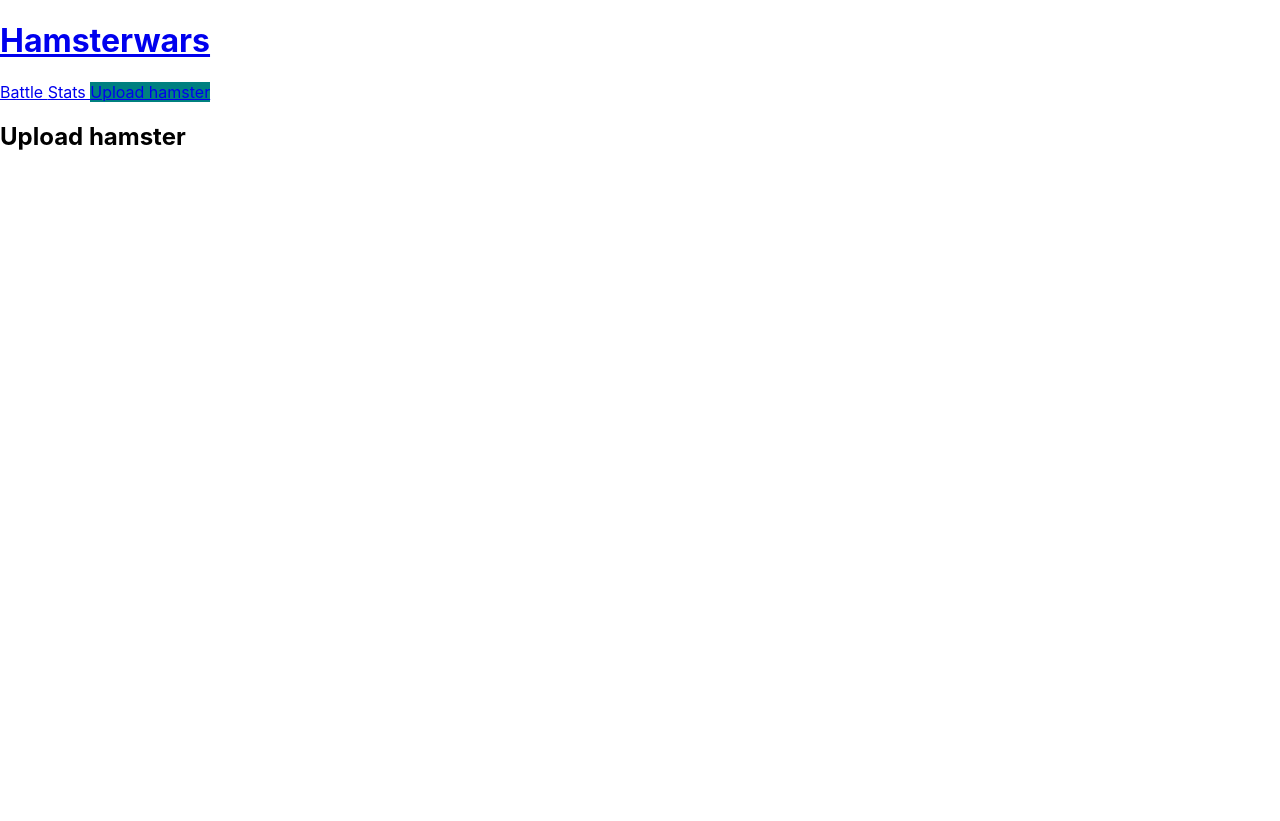
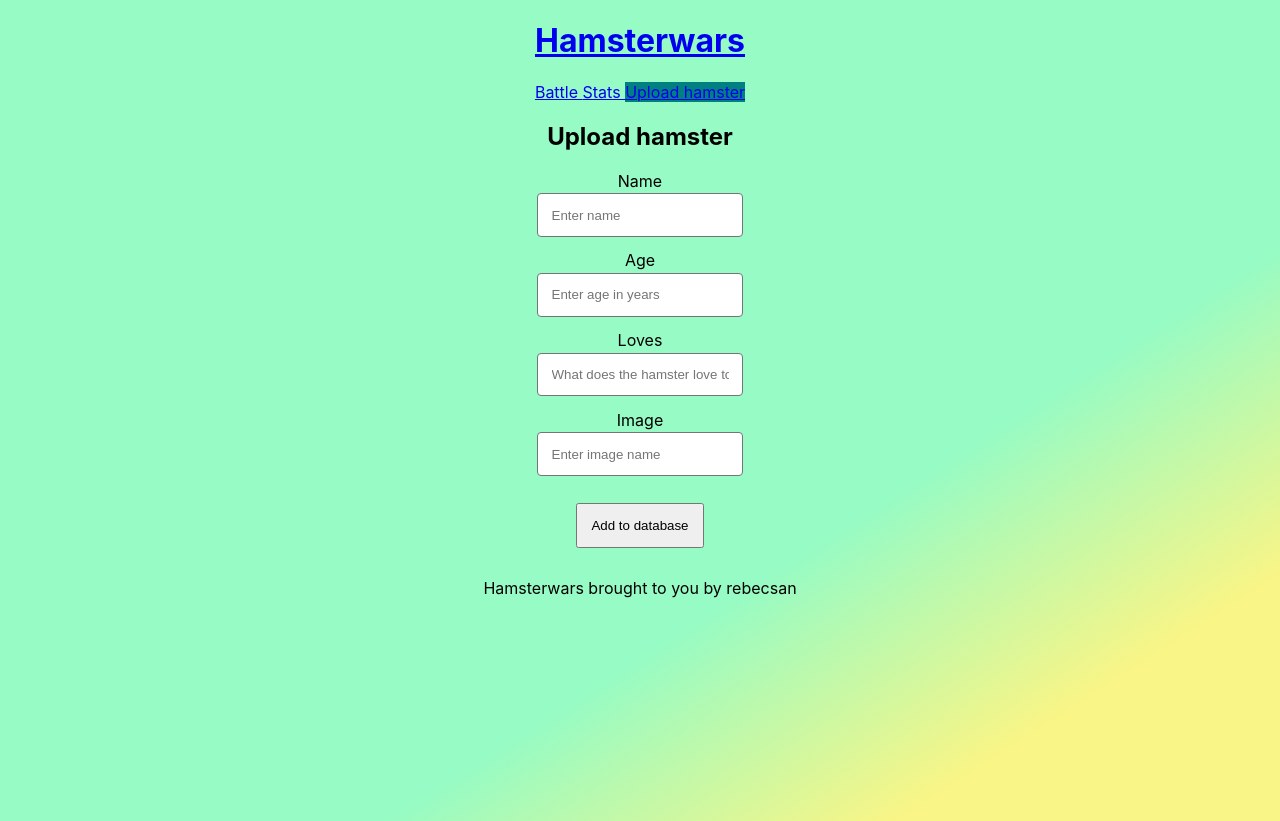
Before and after one commit to rebecsan/hamsterwarsFrontend, a React (Create React App) app: page /upload in a window 1280 px wide. Before the commit the page ends 800 px from the top, so only its background shows below. Built offline with nearby package versions, Linux system fonts and the light colour scheme.

Commit message:
Get random hamster. Begin form.

```diff
--- a/public/index.html
+++ b/public/index.html
@@ -8,6 +8,7 @@
       name="Hamsterwars"
       content="Vote on the cutest hamster and see stats of previous matches."
     />
+    <link rel="manifest" href="%PUBLIC_URL%/manifest.json" />
     <title>Hamsterwars</title>
   </head>
   <body>
--- a/src/App.css
+++ b/src/App.css
@@ -1,8 +1,16 @@
-.App {
-  text-align: center;
+body {
+    background-color:#96fbc4;
+    background-image: linear-gradient(to bottom right, #96fbc4 0% 65%, #f9f586 85% 100%);
+    box-sizing: border-box;
+    height: 100vh;
+    text-align: center;
 }
 
 /* Navigation */
 .active {
     background-color: teal;
 }
+
+img {
+    height: 30vh;
+}
--- a/src/App.js
+++ b/src/App.js
@@ -1,5 +1,12 @@
 import React from 'react';
-import { BrowserRouter as Router, Switch, Route, NavLink, Link} from 'react-router-dom'; // Redirect
+import { BrowserRouter as Router, Switch, Route, NavLink, Link} from 'react-router-dom';
+
+
+// Todo:
+// Redirect
+// i router för ökad användarupplevelse
+
+
 import './App.css';
 import './components/UploadHamster';
 import Home from './components/Home';
@@ -7,11 +14,9 @@ import Battle from './components/Battle';
 import Matchup from './components/Matchup';
 import Stats from './components/Stats';
 import UploadHamster from './components/UploadHamster';
-// import AllHamsters from './components/AllHamsters';
+import AllHamsters from './components/AllHamsters';
 
 function App() {
-
-    // const [activeTab, setTab] = useState(1);
 
     return (
         <Router>
@@ -47,11 +52,21 @@ function App() {
                     <Route path='/upload'>
                         <UploadHamster/>
                     </Route>
+                    <Route path='/allhamsters'>
+                        <AllHamsters/>
+                    </Route>
                     <Route path='/'>
                         <Home/>
                     </Route>
                 </Switch>
             </main>
+            <footer>
+                <Switch>
+                    <Route path='/'>
+                        <p>Hamsterwars brought to you by rebecsan</p>
+                    </Route>
+                </Switch>
+            </footer>
         </Router>
     );
 }
--- a/src/components/Battle.jsx
+++ b/src/components/Battle.jsx
@@ -1,9 +1,17 @@
-import React from "react";
+import React, { useState } from "react";
+// import HamsterCard from "./HamsterCard";
+import RandomHamster from "./RandomHamster";
 
 function Battle() {
 
+    // const [winner, setWinner] = useState(null);
+
     return (
-        <h2>Battle</h2>
+        <>
+            <h2>Battle</h2>
+            <RandomHamster hamster={1}/>
+            <RandomHamster hamster={2}/>
+        </>
     )
 
 }
--- /dev/null
+++ b/src/components/HamsterCard.jsx
@@ -0,0 +1,17 @@
+import React, { useState } from "react";
+import RandomHamster from "./RandomHamster";
+
+function HamsterCard(props) {
+
+    // const [winner, setWinner] = useState(null);
+
+    return (
+    <section>
+        {/* <p onClick={() => setWinner(props.hamster)}>Hamster {props.hamster}</p> */}
+        <RandomHamster/>
+    </section>
+    )
+
+}
+
+export default HamsterCard;
--- /dev/null
+++ b/src/components/RandomHamster.jsx
@@ -0,0 +1,41 @@
+import React, { useState, useEffect } from "react";
+
+function RandomHamster(props) {
+
+    const [hamster, setHamster] = useState(null);
+    const url = '/api/hamsters/random';
+
+    useEffect(() => {
+        async function fetchHamster() {
+            try {
+
+                const response = await fetch(url);
+                const json = await response.json();
+                setHamster({
+                    age: json.age,
+                    favFood: json.favFood,
+                    id: json.id,
+                    imgName: json.imgName,
+                    wins: json.wins,
+                    defeats: json.defeats,
+                    games: json.games,
+                    loves: json.loves,
+                    name: json.name
+                });
+            } catch(e) {
+                console.log('Fetching random hamster failed because ', e)
+            }
+        }
+        fetchHamster();
+    }, [])
+
+    return (
+        <section> {hamster
+            ?   <><img alt={"Hamster "+hamster.id} src={`http://localhost:1234/api/assets/${hamster.imgName}`}></img>
+                <p>{hamster.name}</p></>
+            : 'no hamster'} </section>
+    );
+
+}
+
+export default RandomHamster;
--- /dev/null
+++ b/src/components/UploadHamster.css
@@ -0,0 +1,23 @@
+form {
+    display: grid;
+    justify-items: center;
+}
+
+form > * {
+    grid-row: 60vw;
+
+
+}
+
+input {
+    margin: 0.2em 1em 1em 1em;
+    padding: 1em;
+    border: 1px solid rgb(117, 117, 117);
+    border-radius: 4px;
+
+}
+
+button {
+    padding: 1em;;
+    margin: 1em;
+}
--- a/src/components/UploadHamster.jsx
+++ b/src/components/UploadHamster.jsx
@@ -1,9 +1,23 @@
 import React from "react";
+import './UploadHamster.css';
 
 function UploadHamster() {
 
     return (
-        <h2>Upload hamster</h2>
+        <section>
+            <h2>Upload hamster</h2>
+            <form>
+                <label>Name</label>
+                <input placeholder="Enter name"></input>
+                <label>Age</label>
+                <input placeholder="Enter age in years"></input>
+                <label>Loves</label>
+                <input placeholder="What does the hamster love to do?"></input>
+                <label>Image</label>
+                <input placeholder="Enter image name"></input>
+                <button>Add to database</button>
+            </form>
+        </section>
     )
 
 }
```
Also changed, not shown: src/components/FetchHamster.jsx (added, +41 -0 lines), public/manifest.json (added).
